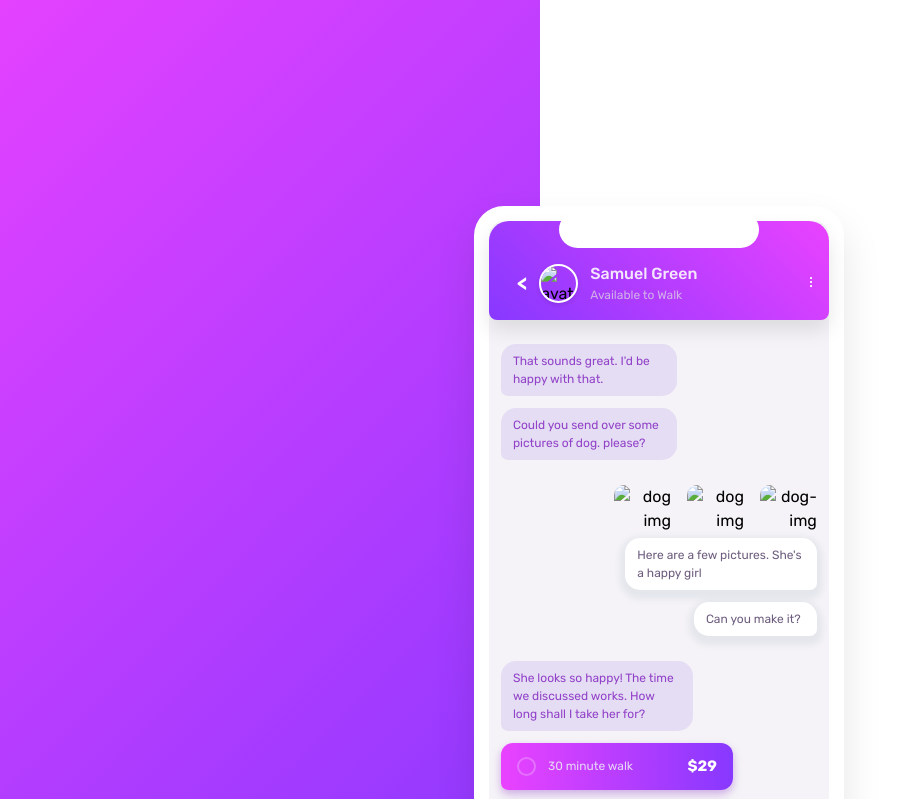
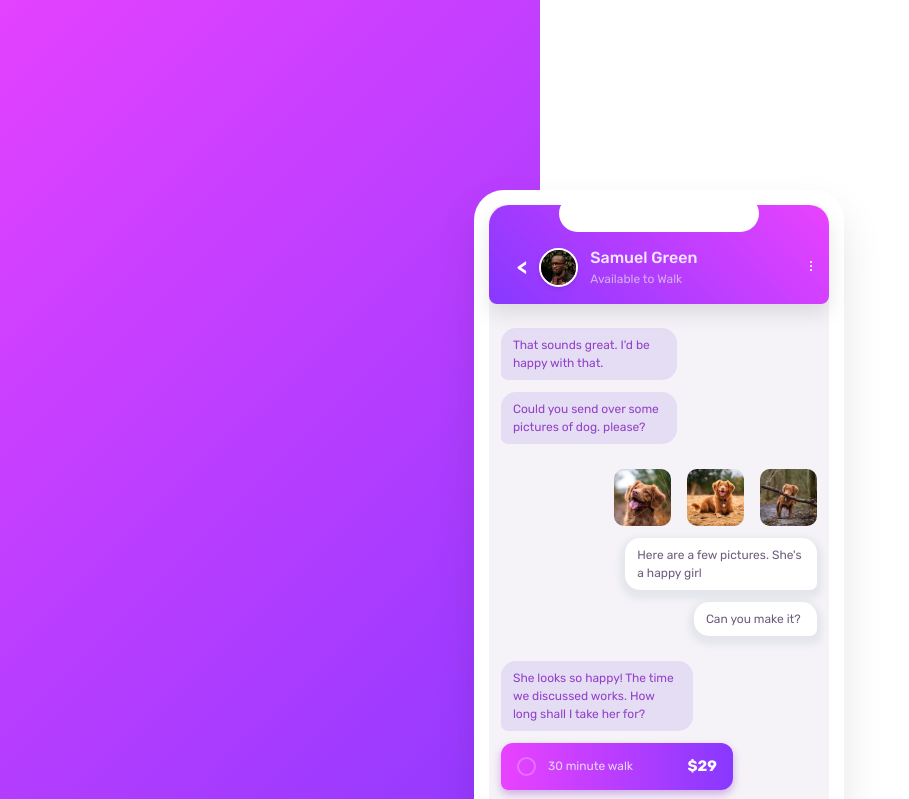
Before and after one commit to MahmoudHaleeb/Chat-app-illustration, a plain HTML site: page index.html in a window 1280 px wide. Shown: the top 799 px of the page, without its empty margins (0-909 px from the left). Drawn offline with Linux system fonts and the light colour scheme.

Commit message:
Add files via upload

```diff
--- a/index.html
+++ b/index.html
@@ -20,7 +20,7 @@
 
         <p class="symbol1"><</p>
 
-        <img src="images/avatar.jpg" alt="avatar img" class="avatar-img" />
+        <img src="avatar.jpg" alt="avatar img" class="avatar-img" />
 
         <div class="wrapper">
           <p class="avatar-name">Samuel Green</p>
@@ -42,11 +42,11 @@
       </p>
 
       <div class="dogs">
-        <img src="images/dog-image-1.jpg" alt="dog img" class="dog-img" />
+        <img src="dog-image-1.jpg" alt="dog img" class="dog-img" />
 
-        <img src="images/dog-image-2.jpg" alt="dog img" class="dog-img" />
+        <img src="dog-image-2.jpg" alt="dog img" class="dog-img" />
 
-        <img src="images/dog-image-3.jpg" alt="dog-img" class="dog-img" />
+        <img src="dog-image-3.jpg" alt="dog-img" class="dog-img" />
       </div>
 
       <p class="status-text3">Here are a few pictures. She's a happy girl</p>
```
